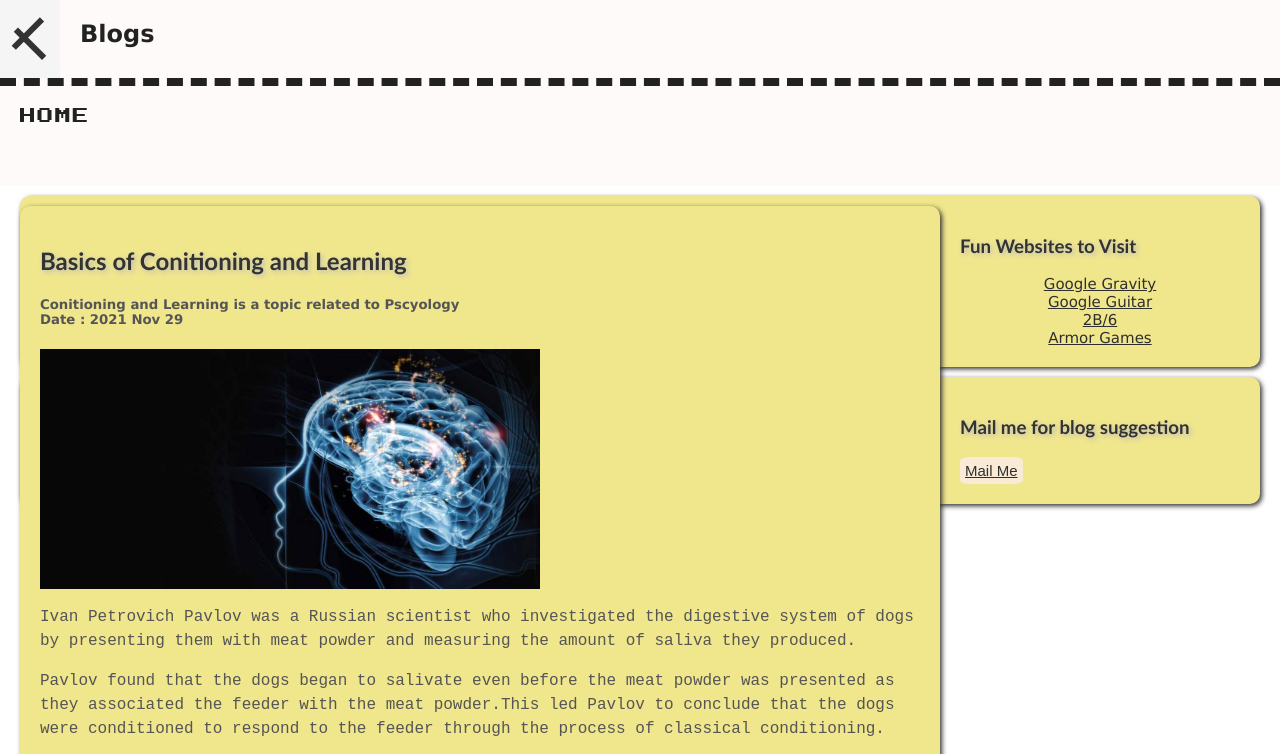
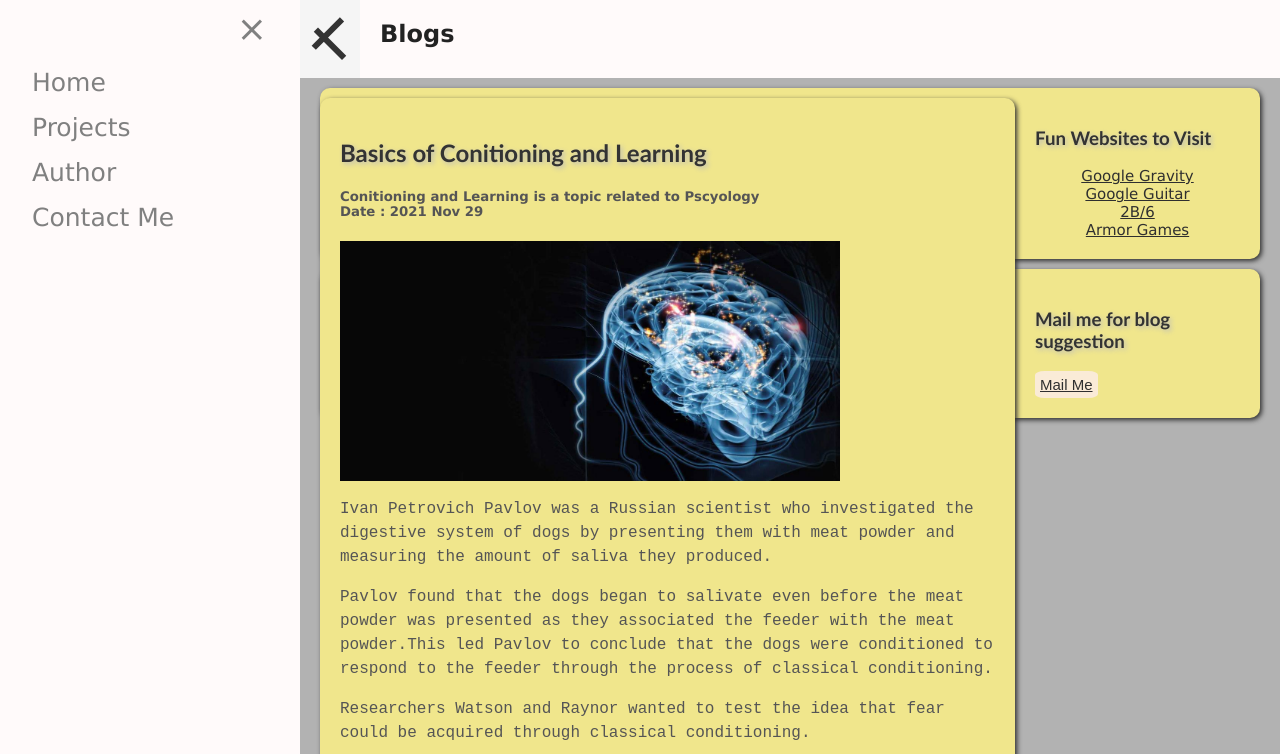
Before and after one commit to bedead/SatyamMishra, a plain HTML site: page Blogs Containers.html in a window 1280 px wide. Both pictures are taken after a click on the element 30 px from the left and 39 px from the top of the page. Shown: the top 754 px of the page. Drawn offline with Linux system fonts and the light colour scheme; a web font is replaced by a local one.

Commit message:
Add files via upload

```diff
--- a/Blogs Containers.html
+++ b/Blogs Containers.html
@@ -9,20 +9,36 @@
     <link rel="manifest" href="site.webmanifest">
 </head>
 <body>
-<div name="top" style="background-color: snow; display:flex;">
+<div name="top" class="home-banner" style="background-color: snow; display:flex;margin: auto;">
 
 <div class="accordion" onclick="myFunction(this)">
-    <div class="bar1"></div>
-    <div class="bar2"></div>
-    <div class="bar3"></div>
+  <div class="bar1"></div>
+  <div class="bar2"></div>
+  <div class="bar3"></div>
 </div>
 <h2 style="text-align: right;margin-left:20px;color: #222;">Blogs</h2>
+
 </div>
+
 <div id="header">
     <div class="container">
-        <a href="index.html" target="_blank">Home</a>
+        <a href="projects.html" target="_blank">Projects<img src="images/project-icon.png" alt="project-icon" width="25" height="25"></a>
+            <div class="more-options">
+                <a href="Blogs Containers.html">Blogs</a>
+                <a href="About.html">Author</a>
+                <a href="#contact_me">Conatct Me </a>
+            </div>
     </div>
 </div>
+
+<div id="mobile-nav" class="sidenav">
+    <a href="javascript:void(0)" class="closebtn" onclick="closeNav()">&times;</a>
+    <a href="index.html">Home</a>
+    <a href="projects.html">Projects</a>
+    <a href="About.html">Author</a>
+    <a href="#contact_me">Contact Me</a>
+</div>
+
 
 <div class="row">
     <div class="leftcolumn">
@@ -114,16 +130,24 @@ for (i = 0; i < acc.length; i++) {
   acc[i].addEventListener("click", function() {
     this.classList.toggle("active");
     var panel = document.getElementById("header");
-    if (panel.style.display === "block") {
-      panel.style.display = "none";
+    var panel1 = document.getElementById("mobile-nav");
+    if (panel.style.display == "none" && window.screen.width >= 800){
+      panel.style.display = "block";
+    } else if (panel.style.display == "block" && window.screen.Width >= 800) {
+        panel.style.display = "none"
     } else {
-      panel.style.display = "block";
+        panel1.style.width = "300px";
+        document.body.style.backgroundColor = "rgba(0,0,0,0.3)";
+        document.body.style.marginLeft = "300px";
     }
   });
 }
 
-
+function closeNav() {
+  document.getElementById("mobile-nav").style.width = "0px";
+  document.body.style.backgroundColor = "white";
+  document.body.style.marginLeft = "0px";
+}
 </script>
-
 </body>
 </html>
```
